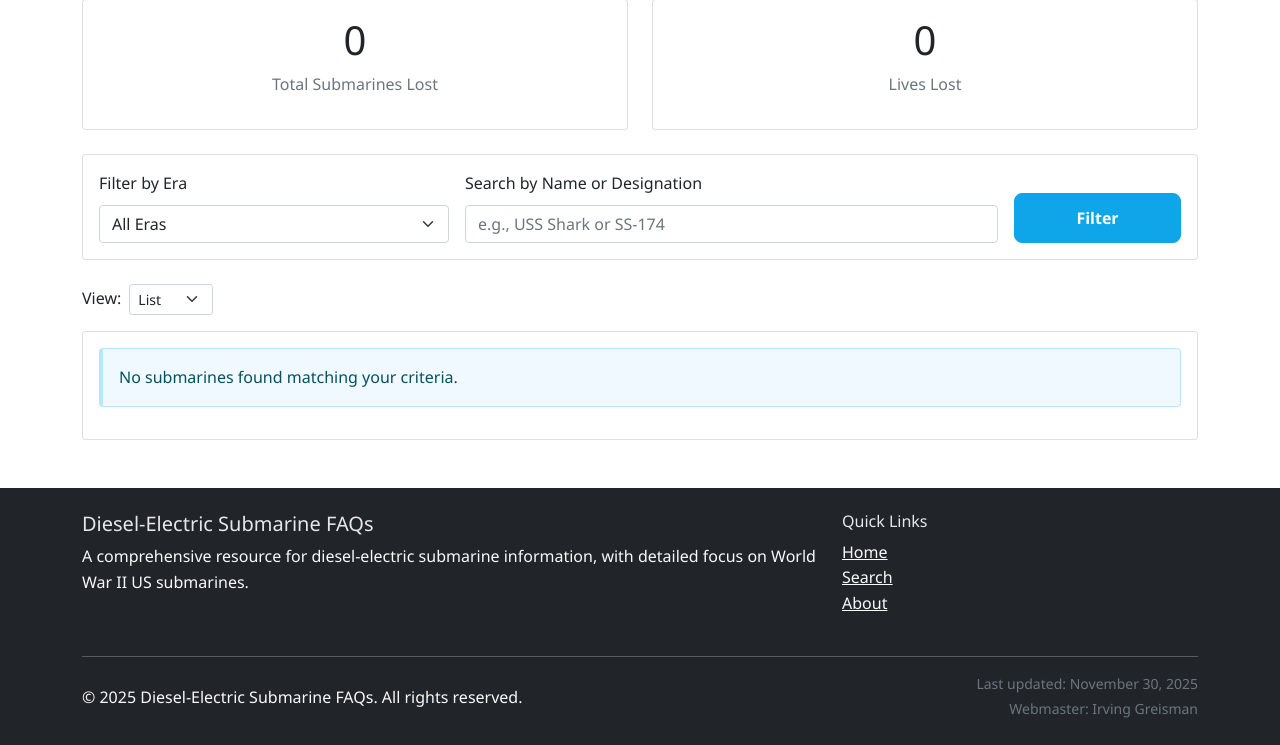
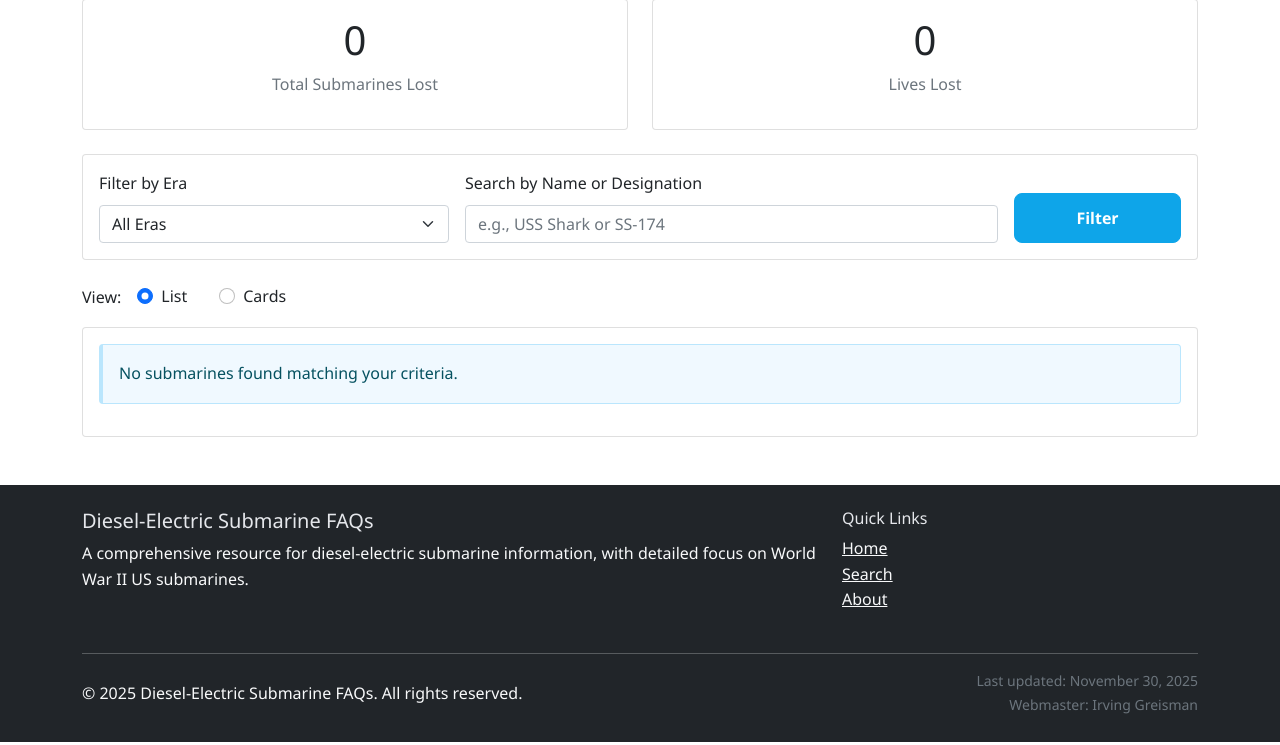
Before and after one commit to igreisman/diesel-sub-faqs-new, a PHP site: page /eternal-patrol.php in a window 1280 px wide. Shown: the part 237-982 px from the top of the page. Run offline with PHP 8.4, Linux system fonts and the light colour scheme; data that the repository does not hold is empty.

Commit message:
Change view selector to radio buttons

```diff
--- a/eternal-patrol.php
+++ b/eternal-patrol.php
@@ -107,12 +107,18 @@ try {
 
     <!-- View Selector -->
     <div class="mb-3 d-flex justify-content-start">
-        <form method="GET" class="d-flex align-items-center gap-2">
-            <label for="view" class="form-label mb-0">View:</label>
-            <select name="view" id="view" class="form-select form-select-sm" style="width: auto;" onchange="this.form.submit()">
-                <option value="list" <?php echo $view === 'list' ? 'selected' : ''; ?>>List</option>
-                <option value="cards" <?php echo $view === 'cards' ? 'selected' : ''; ?>>Cards</option>
-            </select>
+        <form method="GET" class="d-flex align-items-center gap-3">
+            <span class="form-label mb-0">View:</span>
+            <div class="form-check form-check-inline">
+                <input class="form-check-input" type="radio" name="view" id="viewList" value="list"
+                       <?php echo $view === 'list' ? 'checked' : ''; ?> onchange="this.form.submit()">
+                <label class="form-check-label" for="viewList">List</label>
+            </div>
+            <div class="form-check form-check-inline">
+                <input class="form-check-input" type="radio" name="view" id="viewCards" value="cards"
+                       <?php echo $view === 'cards' ? 'checked' : ''; ?> onchange="this.form.submit()">
+                <label class="form-check-label" for="viewCards">Cards</label>
+            </div>
             <input type="hidden" name="era" value="<?php echo htmlspecialchars($era_filter); ?>">
             <input type="hidden" name="search" value="<?php echo htmlspecialchars($search); ?>">
         </form>
```
